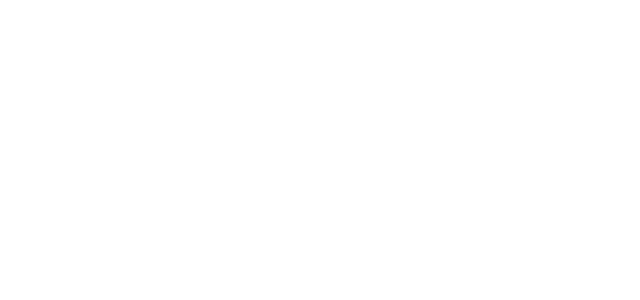
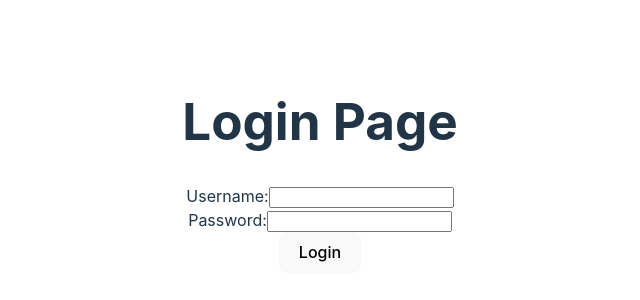
Before and after one commit to kamuyu-f9880/Tasker-project, a React (Vite) app in the folder tasker-front/: page / in a window 1280 px wide. Shown: the part 234-534 px from the top of the page, without its empty margins (320-960 px from the left). Built offline with nearby package versions, Linux system fonts and the light colour scheme.

Commit message:
login page

```diff
--- a/tasker-front/src/App.jsx
+++ b/tasker-front/src/App.jsx
@@ -2,15 +2,21 @@
 import reactLogo from './assets/react.svg'
 import viteLogo from '/vite.svg'
 import './App.css'
+import Login from './pages/Login'
 
 
 function App() {
-  const [count, setCount] = useState(0)
+
 
   return (
+
+    <>
     <div className="App">
+      <Login />
+    </div>
 
-    </div>
+
+    </>
   )
 }
 
--- /dev/null
+++ b/tasker-front/src/pages/Login.jsx
@@ -0,0 +1,47 @@
+import React, { useState } from 'react';
+
+function LoginPage() {
+  const [username, setUsername] = useState('');
+  const [password, setPassword] = useState('');
+  const [error, setError] = useState('');
+
+  const handleLogin = (e) => {
+    e.preventDefault();
+    // Add your login logic here
+    if (username === 'example' && password === 'password') {
+      alert('Logged in successfully!');
+    } else {
+      setError('Invalid username or password');
+    }
+  };
+
+  return (
+    <div>
+      <h1>Login Page</h1>
+      <form onSubmit={handleLogin}>
+        <div>
+          <label htmlFor="username">Username:</label>
+          <input
+            type="text"
+            id="username"
+            value={username}
+            onChange={(e) => setUsername(e.target.value)}
+          />
+        </div>
+        <div>
+          <label htmlFor="password">Password:</label>
+          <input
+            type="password"
+            id="password"
+            value={password}
+            onChange={(e) => setPassword(e.target.value)}
+          />
+        </div>
+        <button type="submit">Login</button>
+      </form>
+      {error && <p style={{ color: 'red' }}>{error}</p>}
+    </div>
+  );
+}
+
+export default LoginPage;
```
